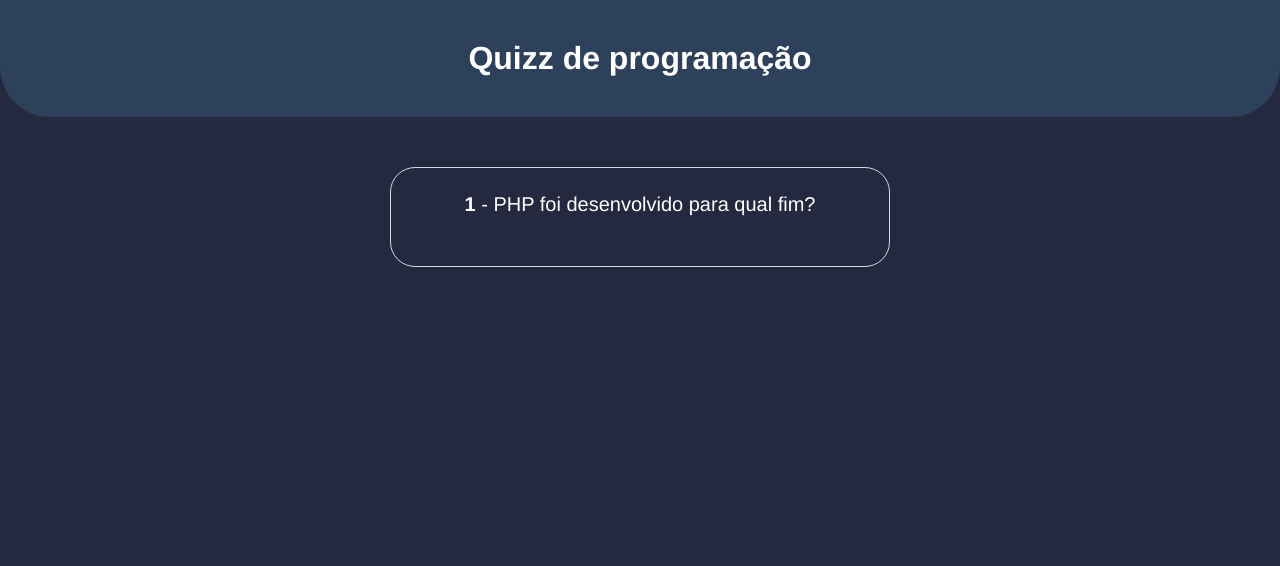
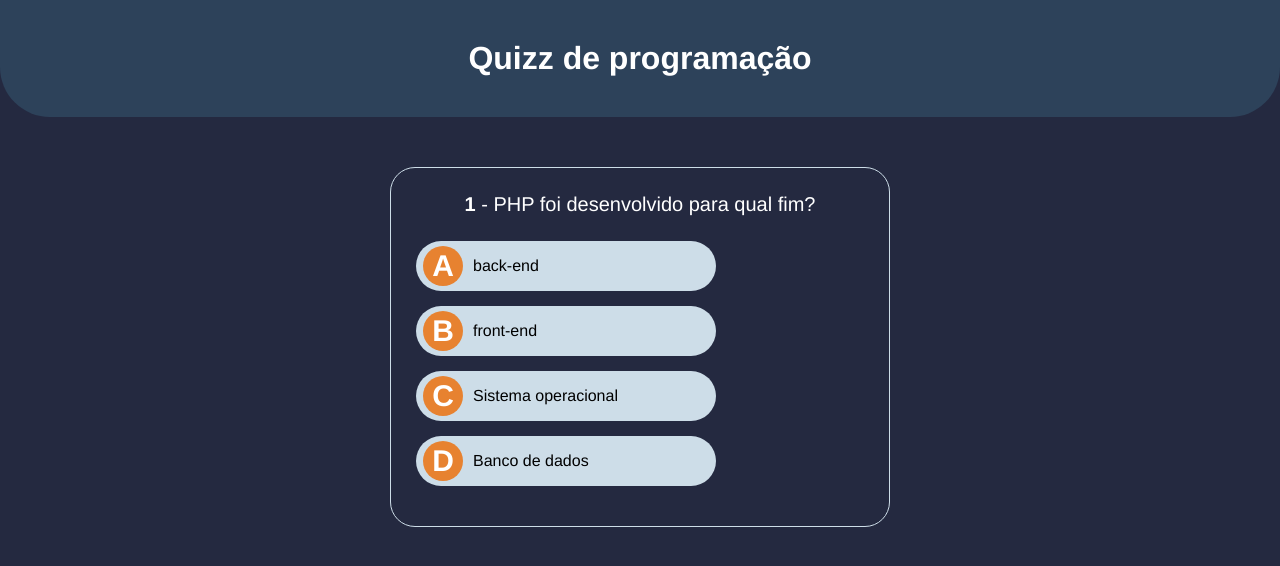
Before and after one commit to mateus-hub/quizz-js, a plain HTML site: page index.html in a window 1280 px wide. Drawn offline with Linux system fonts and the light colour scheme.

Commit message:
Displaying alternatives on screen

```diff
--- a/index.html
+++ b/index.html
@@ -48,7 +48,7 @@
 
     <!-- TEMPLATE RESPOSTA -->
     <button class="answer-template hide">
-      <span id="btn-letter">a</span> <span class="question-answer">m</span>
+      <span class="btn-letter">a</span> <span class="question-answer">m</span>
     </button>
   </body>
 </html>
--- a/js/scripts.js
+++ b/js/scripts.js
@@ -1,4 +1,4 @@
-// Declaração de variáveis
+// Declaração variáveis
 const question = document.querySelector("#question");
 const answersBox = document.querySelector("#answers-box");
 const quizzContainer = document.querySelector("#quizz-container");
@@ -74,9 +74,9 @@ const questions = [
   },
 ];
 
-// Substituição do quizz para a primeira pergunta
+// Substituição do quizz para a primeria pergunta
 function init() {
-  //criar a primeira pergunta
+  // criar a primeira pergunta
   createQuestion(0);
 }
 
@@ -94,7 +94,38 @@ function createQuestion(i) {
   const questionNumber = question.querySelector("#question-number");
 
   questionText.textContent = questions[i].question;
-  questionNumber.textContext = i + 1;
+  questionNumber.textContent = i + 1;
+
+  // Insere as alternativas
+  questions[i].answers.forEach(function (answer, i) {
+    // Cria o template do botão do quizz
+    const answerTemplate = document
+      .querySelector(".answer-template")
+      .cloneNode(true);
+
+    const letterBtn = answerTemplate.querySelector(".btn-letter");
+    const answerText = answerTemplate.querySelector(".question-answer");
+
+    letterBtn.textContent = letters[i];
+    answerText.textContent = answer["answer"];
+
+    answerTemplate.setAttribute("correct-answer", answer["correct"]);
+
+    // Remover hide e template class
+    answerTemplate.classList.remove("hide");
+    answerTemplate.classList.remove("answer-template");
+
+    // Inserir a alternativa na tela
+    answersBox.appendChild(answerTemplate);
+
+    // Inserir um evento de click no botão
+    answerTemplate.addEventListener("click", function () {
+      console.log(this);
+    });
+  });
+
+  // Increementar o número da questão
+  actualQuestion++;
 }
 
 // Inicialização do Quizz
```
